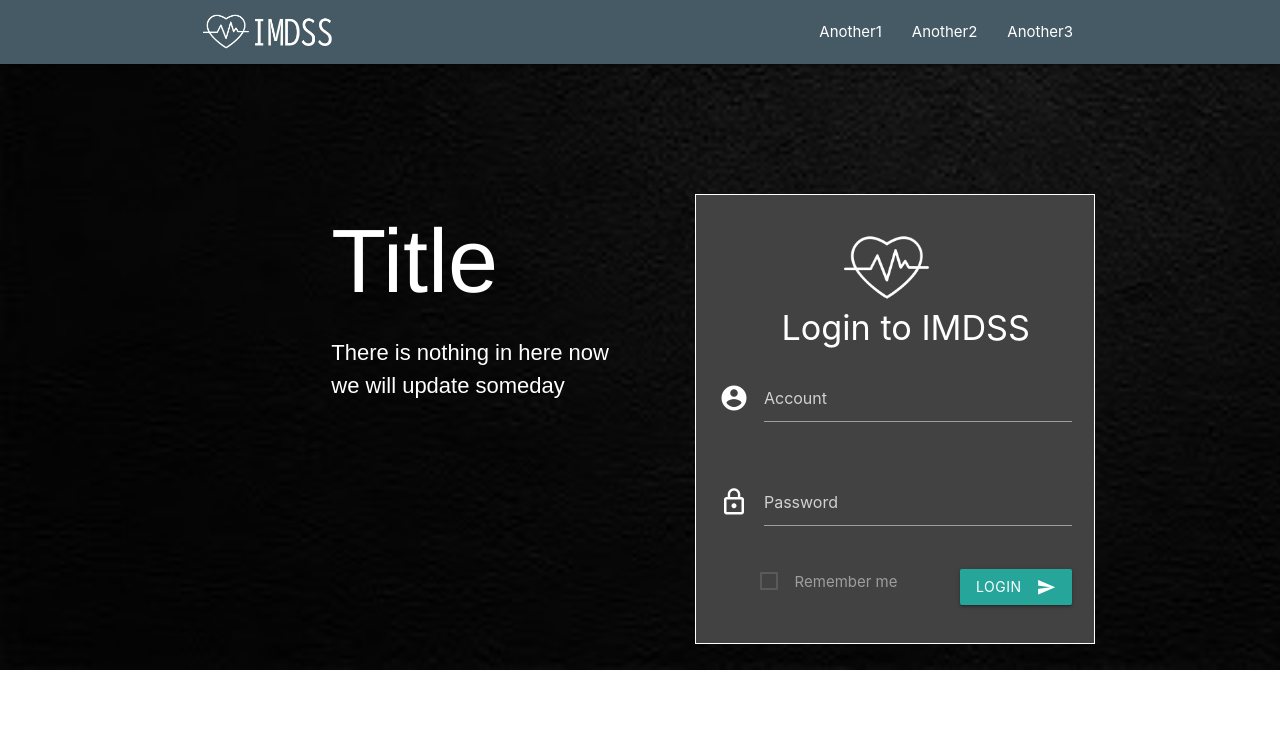
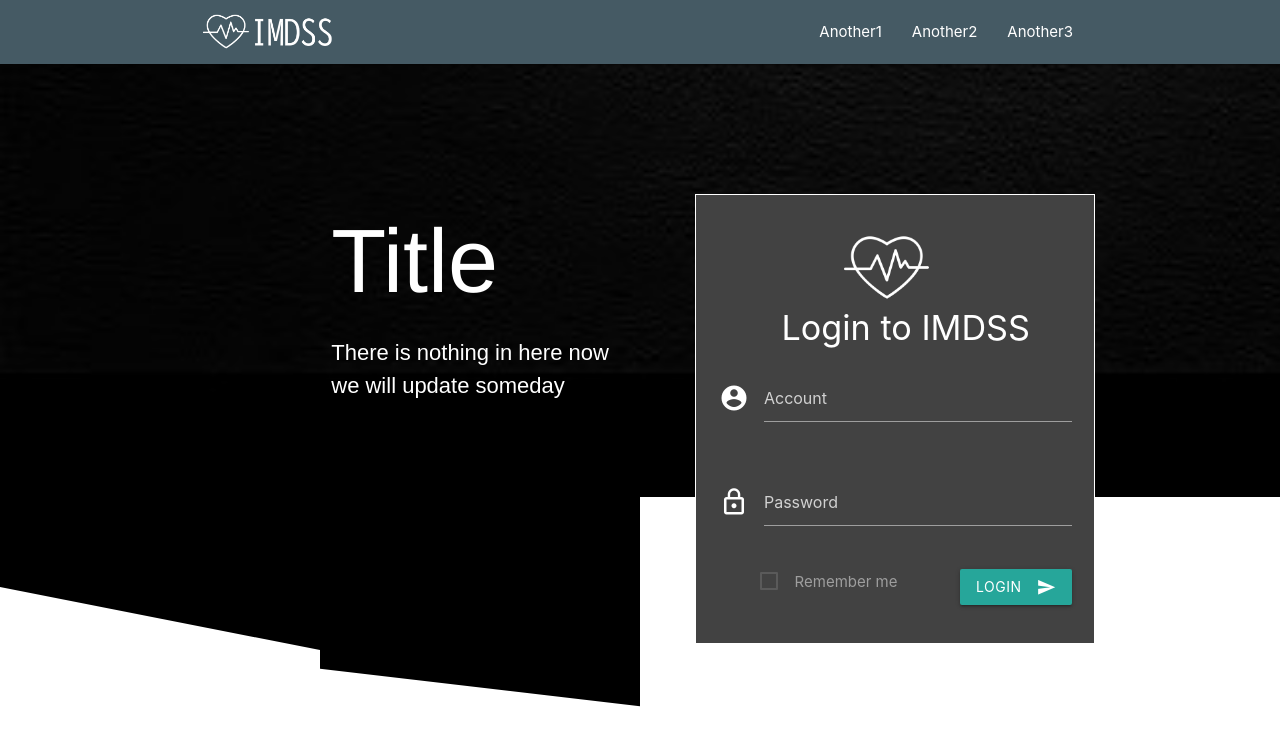
Before and after one commit to CCU-KLDP/IMDSS, a Django app: page /login/ in a window 1280 px wide; the page is wider, and only the part inside the window is pictured. Shown: the top 746 px of that part. Run offline with Django 3.2, Linux system fonts and the light colour scheme; some libraries are stand-ins or nearby versions.

Commit message:
繼續寫底頁面，斜邊已有初步的成果

```diff
--- a/IMDSS/static/css/login/bg_style.css
+++ b/IMDSS/static/css/login/bg_style.css
@@ -1,53 +1,52 @@
-.traingle_inside1 {
-    width:400px;
-    height:75px;
-    background-color:#546e7a;
-    -webkit-clip-path: polygon(0 0, 100% 0, 100% 100%, 0 100%);
-clip-path: polygon(0 0, 100% 0, 100% 100%, 0 100%);
+.trapezoid_top_border1 {
+    height:300px;
+    width: 25%;
+    background-color:black;
+    clip-path: polygon(0 0, 100% 2%, 100% 100%, 0 79%);
+    z-index: -2;
+    position:absolute;
+    top:350px;
+}
+
+.trapezoid_top_border2 {
+    height:220px;
+    width: 25%;
+    background-color:black;
+    clip-path: polygon(0 0, 100% 0, 100% 96%, 0 79%);
+    z-index: -2;
+    position:absolute;
+    top:495px;
+    left: 25%;
+}
+
+.trapezoid_top_border3 {
+    height:700px;
+    background-color:black;
+    -webkit-clip-path: polygon(0 0, 100% 0, 100% 52%, 0 34%);
+clip-path: polygon(0 0, 100% 0, 100% 52%, 0 34%);
+    z-index: -1;
+    position:absolute;
+    top:495px;
+    left:0px;
+    border: 0px;
+    margin: 0px;
+}
+
+.trapezoid_top_border4 {
+    height:900px;
+    background-color:black;
+    -webkit-clip-path: polygon(0 0, 100% 0, 100% 52%, 0 34%);
+clip-path: polygon(0 0, 100% 0, 100% 52%, 0 34%);
+    z-index: -1;
+    position:absolute;
+    top:495px;
+    left:0px;
 
 }
 
-.traingle_inside2 {
-    width:300px;
-    height:300px;
-    background-color:#546e7a;
-    -webkit-clip-path: polygon(0 0, 100% 0, 100% 100%, 0 100%);
-clip-path: polygon(0 0, 100% 0, 100% 100%, 0 100%);
-
-}
-
-.traingle_inside3 {
-    width:300px;
-    height:100px;
-    background-color:#546e7a;
-    -webkit-clip-path: polygon(0 0, 100% 0, 100% 100%, 0 100%);
-clip-path: polygon(0 0, 100% 0, 100% 100%, 0 100%);
-
-}
-
-.traingle_filling1 {
-    width:250px;
-    height:200px;
-    -webkit-clip-path: polygon(0 0, 100% 0, 100% 100%, 0 100%);
-clip-path: polygon(0 0, 100% 0, 100% 100%, 0 100%);
-}
-
-.traingle_filling2 {
-    width:250px;
-    height:430px;
-    -webkit-clip-path: polygon(0 0, 100% 0, 100% 100%, 0 100%);
-clip-path: polygon(0 0, 100% 0, 100% 100%, 0 100%);
-}
-
-.traingle_filling3 {
-    width:30px;
-    height:25px;
-    -webkit-clip-path: polygon(0 0, 100% 0, 100% 100%, 0% 100%);
-    clip-path: polygon(0 0, 100% 0, 100% 100%, 0% 100%);
-}
 
 
-.delete_border{
+.delete_margin{
     margin-left: 0;
     margin-right: 0;
     margin-bottom: 0;
--- a/IMDSS/templates/login/login_page.html
+++ b/IMDSS/templates/login/login_page.html
@@ -57,8 +57,14 @@
     </div>
     -->
     <div class="row">
-        <div class="delete_border">
+        <div class="delete_marginr">
             <img src="{% static 'image/login/bg_black.jpg' %}" width="1920" id="top_bg_pic">
+            <div class="delete_margin">
+                <span class="trapezoid_top_border1"></span>
+                <span class="trapezoid_top_border2"></span>
+                <div class="trapezoid_top_border3"></div>
+                <div class="trapezoid_top_border4"></div>
+            </div>
             <div class="col s5 offset-s3 white-text top_title">
                 <h1>Title</h1>
                 <text>There is nothing in here now</text><br>
```
Also changed, not shown: IMDSS/static/image/login/bg_black.jpg.
